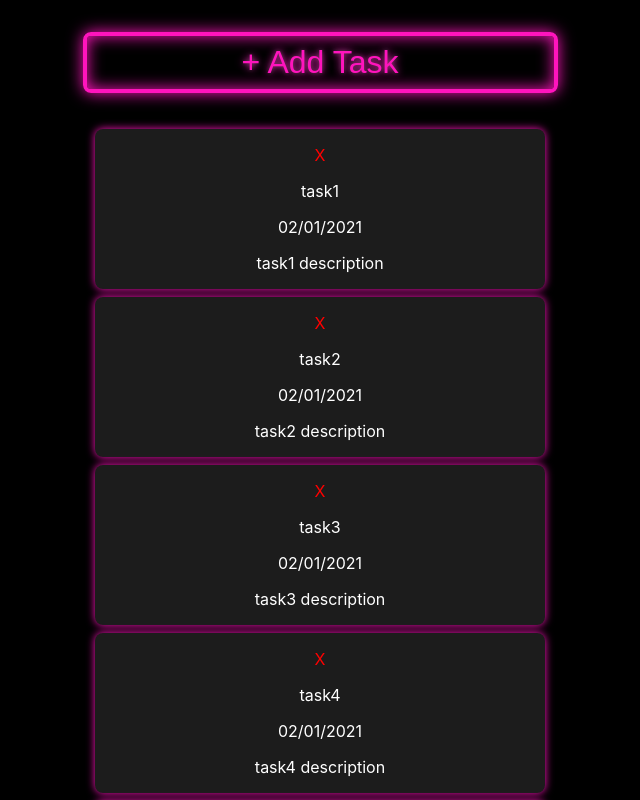
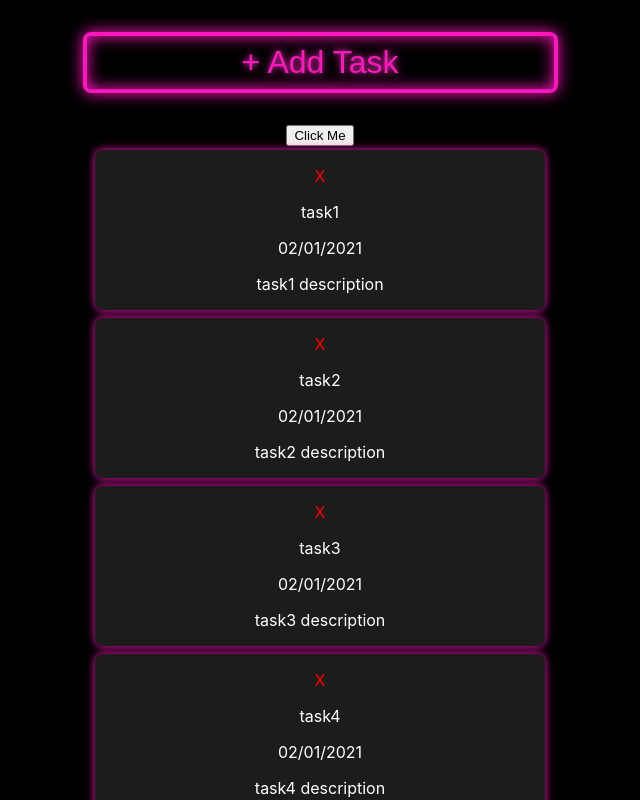
Before and after one commit to TheNootLinja/vaporwave-task-tracker, a React (Create React App) app: page / in a window 1280 px wide. Shown: the top 800 px of the page, without its empty margins (320-960 px from the left). Built offline with nearby package versions, Linux system fonts and the light colour scheme.

Commit message:
Add NewTask component and begin setup for conditionally rendering it when the add new task button is pressefd

```diff
--- a/src/App.js
+++ b/src/App.js
@@ -1,5 +1,6 @@
 import Button from './components/Button';
 import Tasks from './components/Tasks';
+import NewTask from './components/NewTask';
 import './App.css';
 
 const taskList = [
@@ -54,9 +55,15 @@
 ]
 
 function App() {
+  let showNewTask = false;
+  function handleClick() {
+    showNewTask = !showNewTask;
+  }
   return (
     <div className="App">
       <Button className='neon-button add-task' bText='+ Add Task'/>
+        <button onClick={handleClick}>Click Me</button>
+        {showNewTask && <NewTask />}
         {taskList.map(task => (
           <Tasks id={task.id} taskName={task.name} taskDateTime={task.dateTime} taskDesc={task.desc}/>
         ))}
--- a/src/components/Button.js
+++ b/src/components/Button.js
@@ -1,6 +1,6 @@
 import '../styles/Button.css';
 
-function Button({className, bText}) {
+function Button({className, bText, handleClick}) {
     return (
         <button className={className}>{bText}</button>
     )
--- /dev/null
+++ b/src/components/NewTask.js
@@ -0,0 +1,9 @@
+function NewTask() {
+    return (
+        <div>
+            <p>This is the new task form</p>
+        </div>
+    )
+}
+
+export default NewTask;
```
